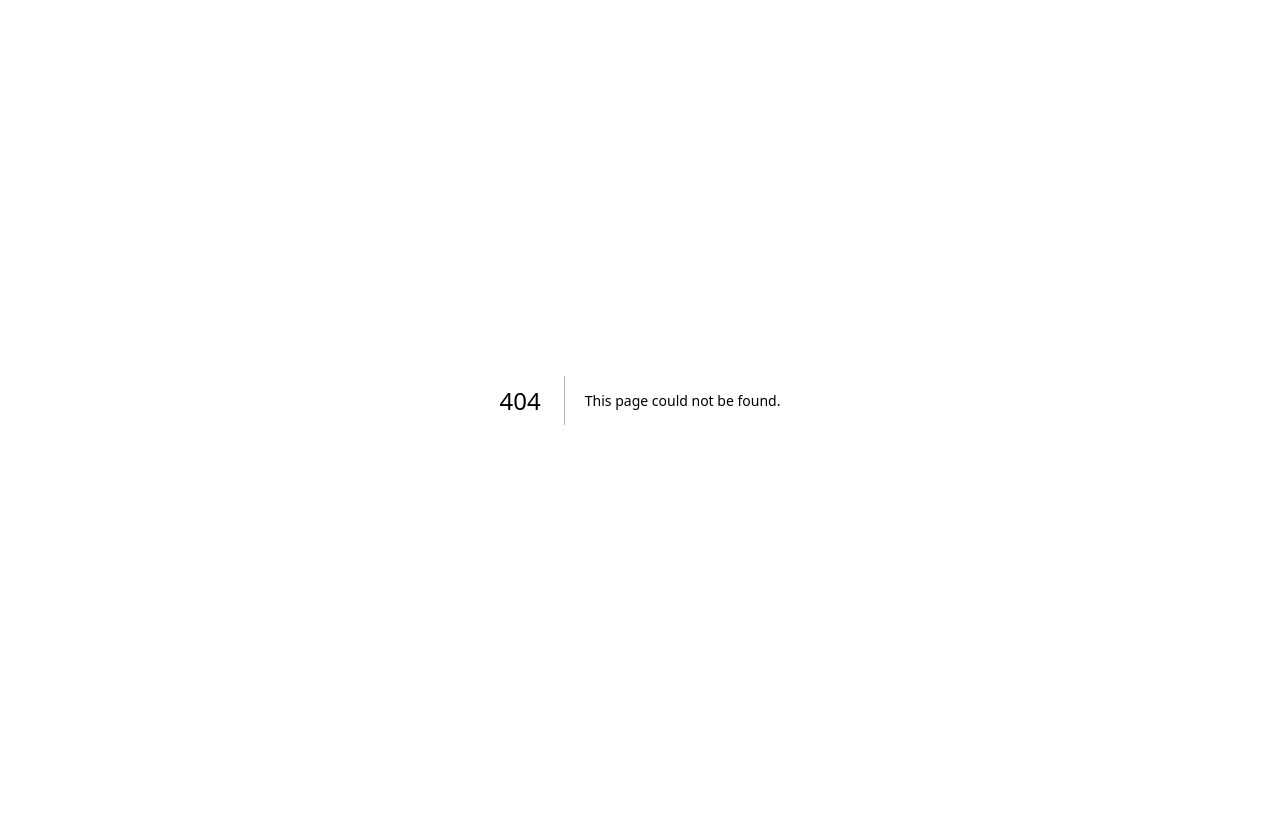
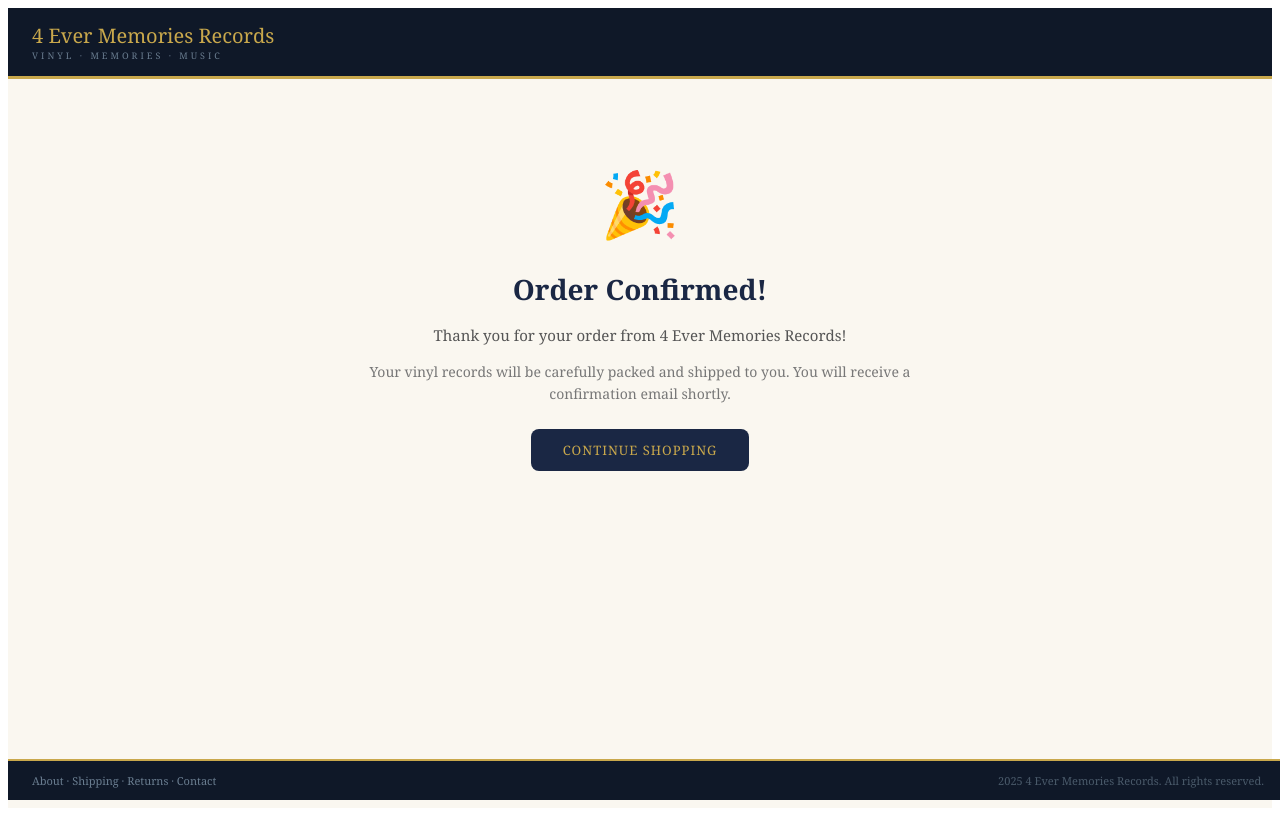
Before and after one commit to Dalcaz1/4ever-records, a Next.js app: page /success in a window 1280 px wide. Before the commit this address had no page. Built offline with nearby package versions, Linux system fonts and the light colour scheme.

Commit message:
Create success.js

```diff
--- /dev/null
+++ b/pages/success.js
@@ -0,0 +1,30 @@
+export default function Success() {
+  return (
+    <div style={{ fontFamily: 'Georgia,serif', background: '#faf7f0', minHeight: '100vh' }}>
+      <nav style={{ background: '#0f1828', borderBottom: '3px solid #c9a84c', padding: '14px 24px' }}>
+        <div style={{ fontSize: '20px', color: '#c9a84c', fontWeight: '500' }}>4 Ever Memories Records</div>
+        <div style={{ fontSize: '9px', letterSpacing: '3px', color: '#6a7d90', textTransform: 'uppercase' }}>Vinyl · Memories · Music</div>
+      </nav>
+
+      <div style={{ maxWidth: '600px', margin: '80px auto', padding: '0 24px', textAlign: 'center' }}>
+        <div style={{ fontSize: '64px', marginBottom: '24px' }}>🎉</div>
+        <h1 style={{ fontSize: '28px', color: '#1a2744', marginBottom: '12px' }}>Order Confirmed!</h1>
+        <p style={{ fontSize: '15px', color: '#555', marginBottom: '8px', lineHeight: '1.6' }}>
+          Thank you for your order from 4 Ever Memories Records!
+        </p>
+        <p style={{ fontSize: '14px', color: '#777', marginBottom: '32px', lineHeight: '1.6' }}>
+          Your vinyl records will be carefully packed and shipped to you. You will receive a confirmation email shortly.
+        </p>
+        <a href="/"
+          style={{ background: '#1a2744', color: '#c9a84c', padding: '12px 32px', borderRadius: '8px', textDecoration: 'none', fontSize: '13px', textTransform: 'uppercase', letterSpacing: '1px' }}>
+          Continue Shopping
+        </a>
+      </div>
+
+      <div style={{ background: '#0f1828', borderTop: '2px solid #c9a84c', padding: '12px 24px', display: 'flex', justifyContent: 'space-between', position: 'fixed', bottom: 0, width: '100%', boxSizing: 'border-box' }}>
+        <span style={{ fontSize: '11px', color: '#6a7d90' }}>About · Shipping · Returns · Contact</span>
+        <span style={{ fontSize: '11px', color: '#4a5a6a' }}>2025 4 Ever Memories Records. All rights reserved.</span>
+      </div>
+    </div>
+  );
+}
```
